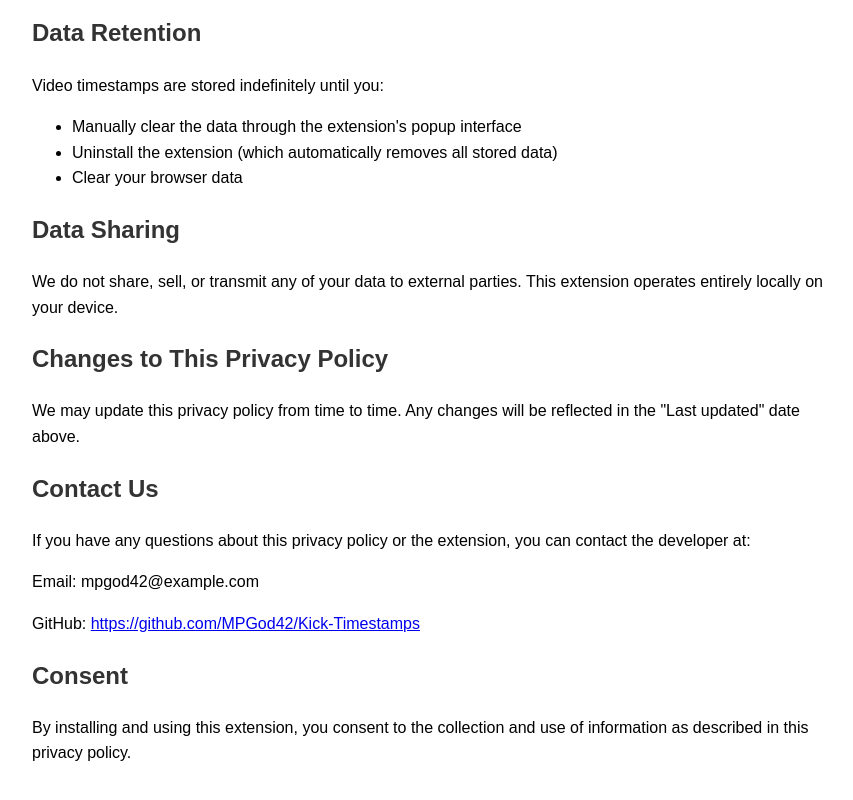
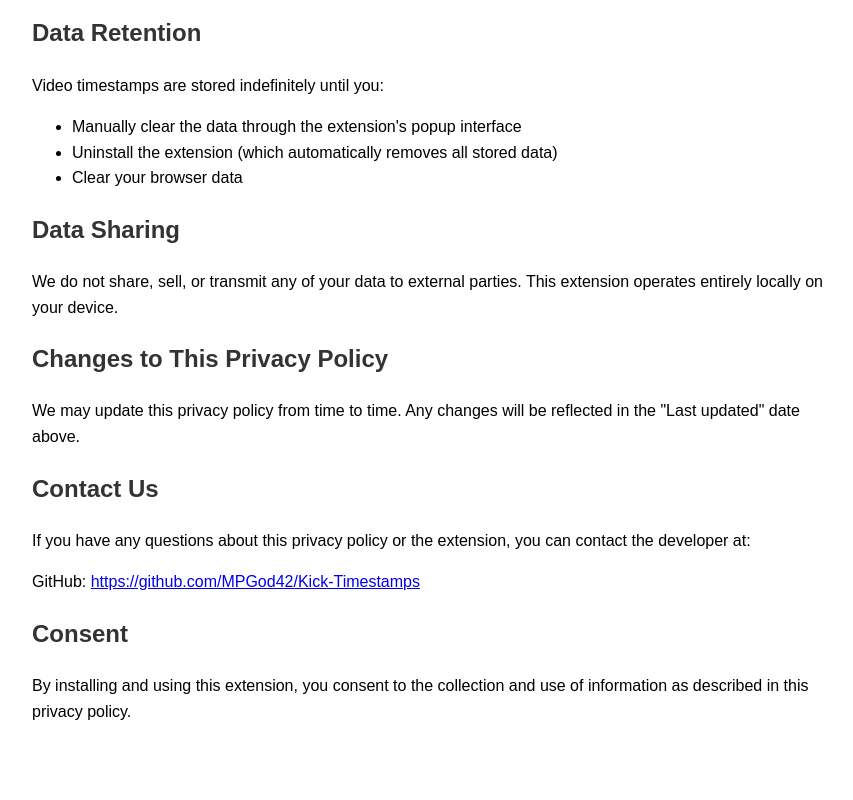
Before and after one commit to MPGod42/Kick-Timestamps, a browser extension: page pages/privacy_policy.html in a window 1280 px wide. Shown: the part 754-1554 px from the top of the page, without its empty margins (208-1061 px from the left). After the commit the page ends 1514 px from the top, so only its background shows below. Drawn offline with Linux system fonts and the light colour scheme.

Commit message:
Remove email contact from privacy policy for improved privacy compliance

```diff
--- a/pages/privacy_policy.html
+++ b/pages/privacy_policy.html
@@ -70,7 +70,6 @@
 
     <h2>Contact Us</h2>
     <p>If you have any questions about this privacy policy or the extension, you can contact the developer at:</p>
-    <p>Email: mpgod42@example.com</p>
     <p>GitHub: <a href="https://github.com/MPGod42/Kick-Timestamps">https://github.com/MPGod42/Kick-Timestamps</a></p>
 
     <h2>Consent</h2>
```
